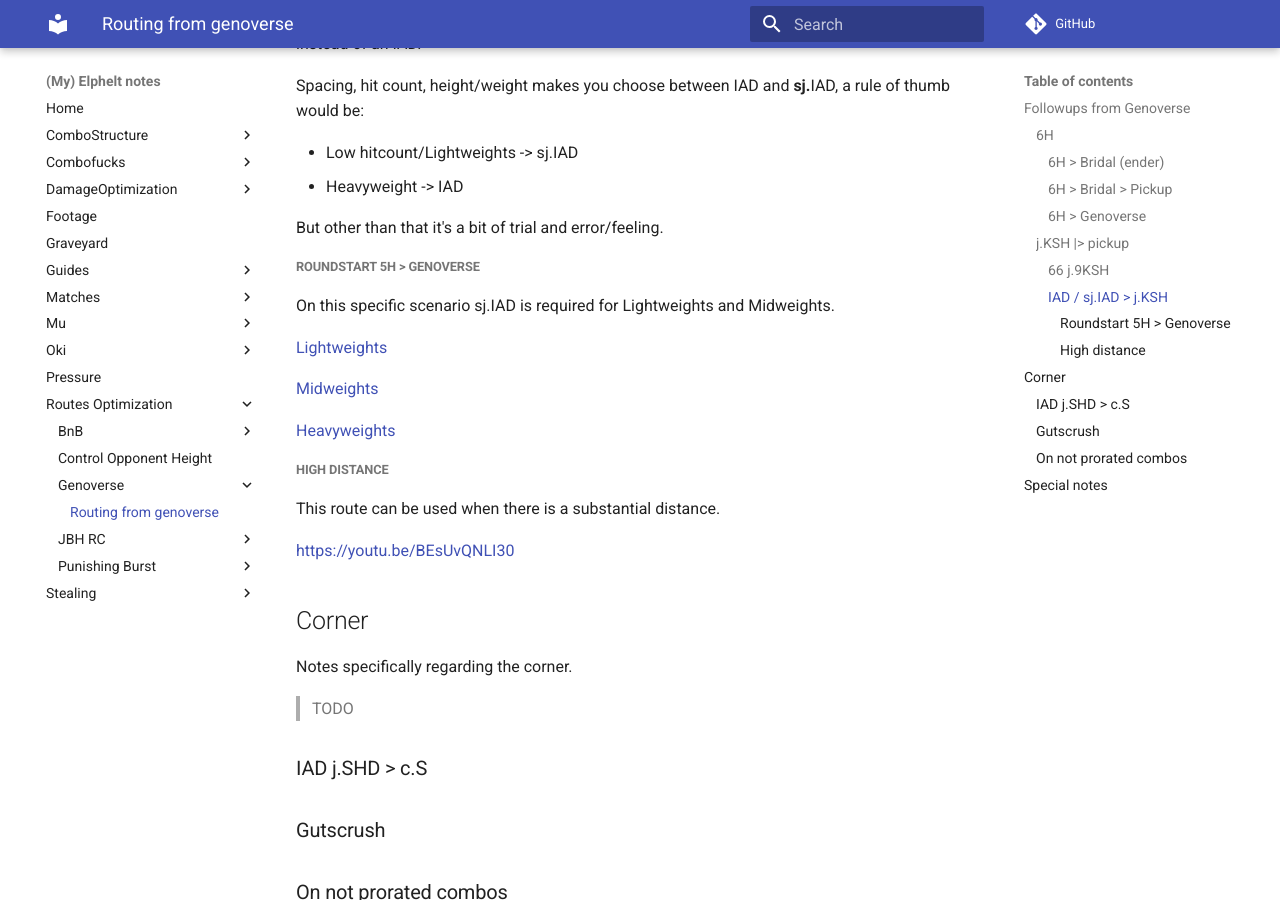
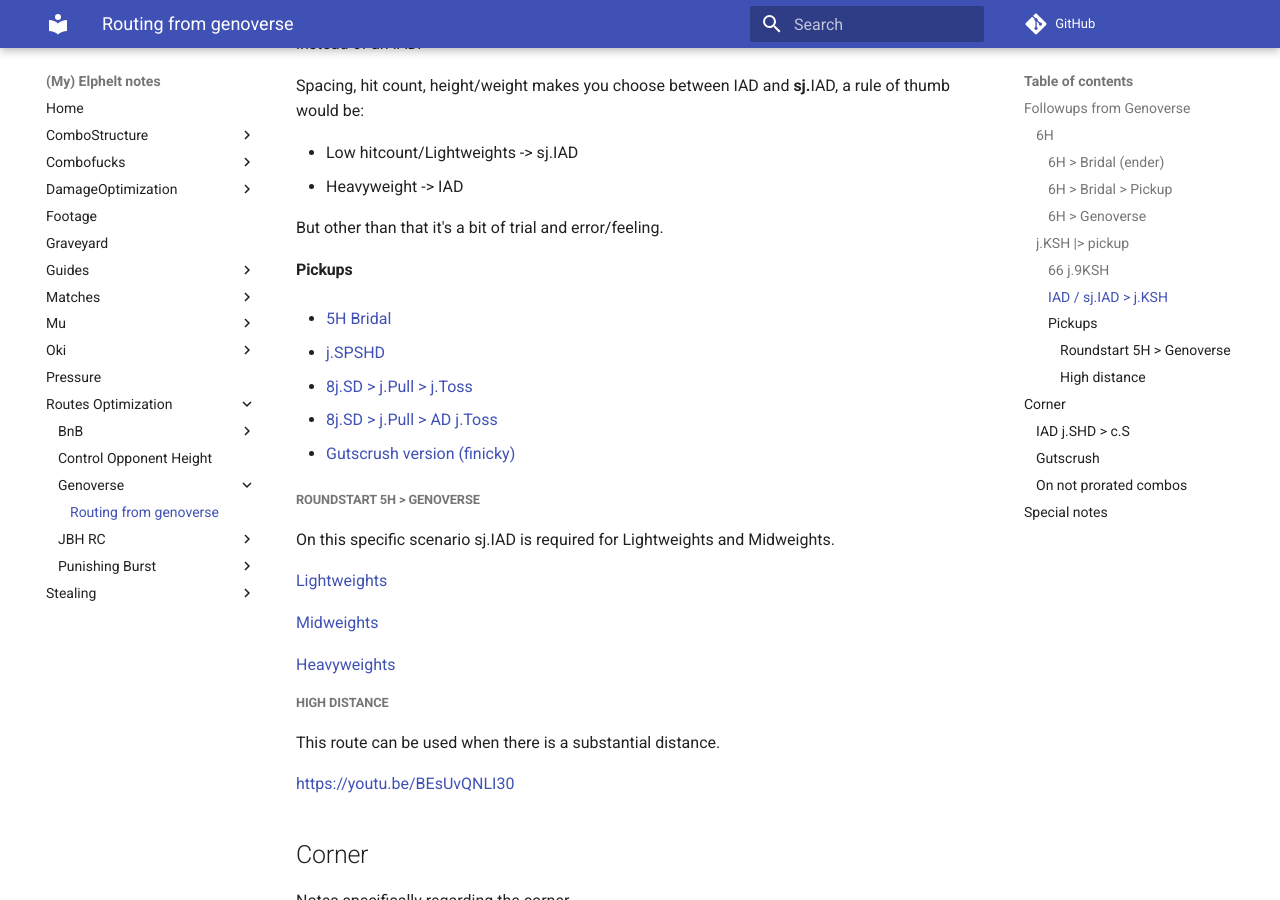
Before and after one commit to OriolFilter/Elphelt, an MkDocs documentation site: the page built from docs/Routes_Optimization/Genoverse/Routing_from_genoverse.md, in a window 1280 px wide and 900 px high, scrolled down 2432 px. Built offline with MkDocs 1.6.1 and Material for MkDocs 9.7.7, drawn with Linux system fonts in a browser that asks for light colours; comment, search, counter and statistics services are not loaded.

Commit message:
added pickups from 2p cs

```diff
--- a/docs/Routes_Optimization/Genoverse/Routing_from_genoverse.md
+++ b/docs/Routes_Optimization/Genoverse/Routing_from_genoverse.md
@@ -108,6 +108,18 @@ Spacing, hit count, height/weight makes you choose between IAD and **sj.**IAD, a
 
 But other than that it's a bit of trial and error/feeling.
 
+### Pickups
+
+- [5H Bridal](https://youtu.be/4ngjEWlQIYw)
+
+- [j.SPSHD](https://youtu.be/frkjq1WfKiw)
+
+- [8j.SD > j.Pull > j.Toss](https://youtu.be/71B7Ydprg9A)
+
+- [8j.SD > j.Pull > AD j.Toss](https://youtu.be/OIse6yLGr90)
+
+- [Gutscrush version (finicky)](https://youtu.be/lNDwi1gy1A8)
+
 #### Roundstart 5H > Genoverse
 
 On this specific scenario sj.IAD is required for Lightweights and Midweights.
```
